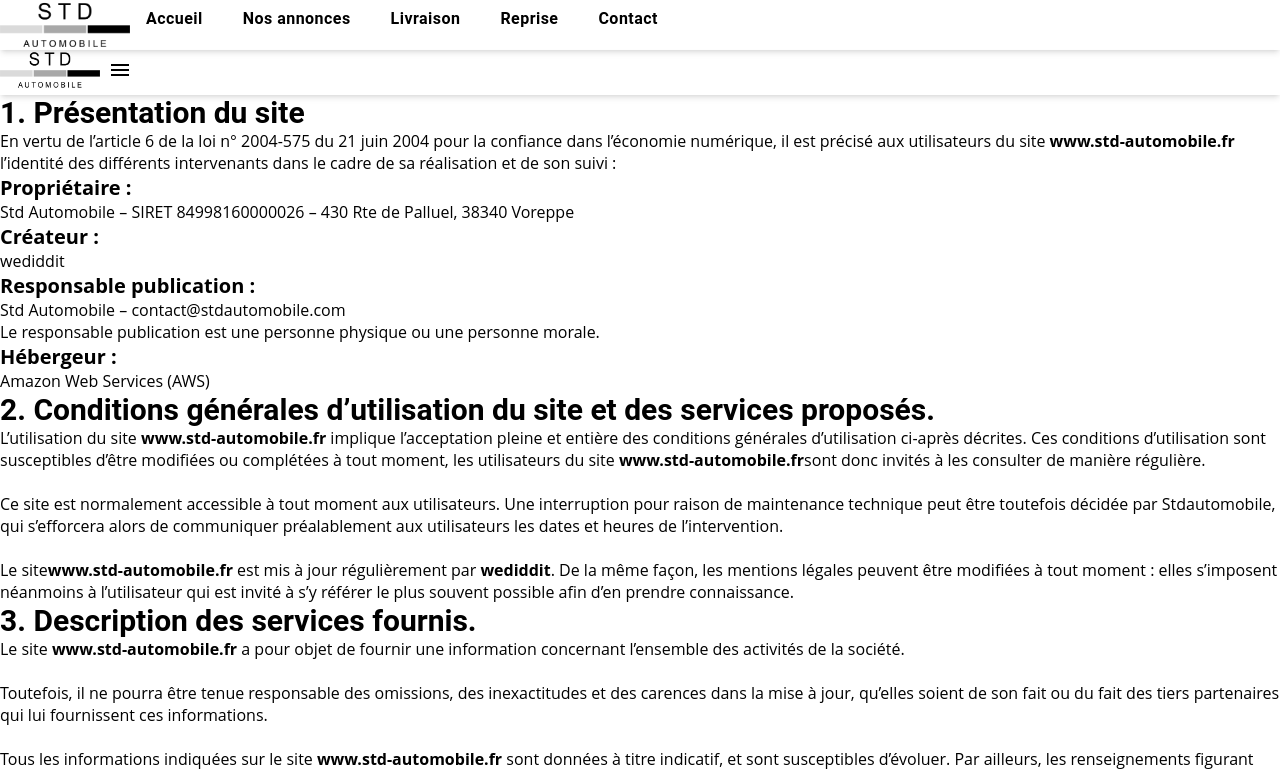
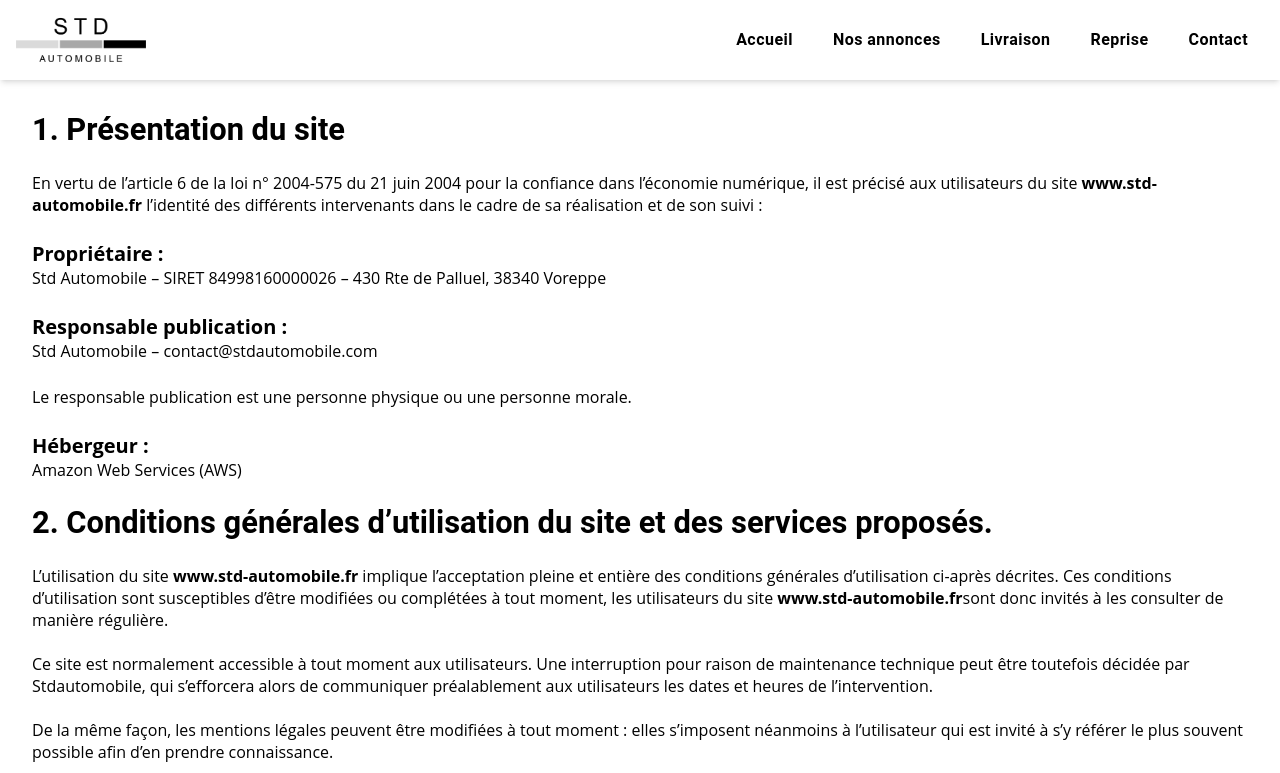
Before and after one commit to wediddit/std-automobile-front, a Next.js app: page /legalnotice in a window 1280 px wide. Shown: the top 773 px of the page. Built offline with nearby package versions, Linux system fonts and the light colour scheme.

Commit message:
erreur css

```diff
--- a/package.json
+++ b/package.json
@@ -11,9 +11,9 @@
   "dependencies": {
     "@emotion/react": "^11.14.0",
     "@emotion/styled": "^11.14.1",
-    "@mui/icons-material": "^9.0.0",
-    "@mui/material": "^9.0.0",
-    "@mui/styled-engine-sc": "^5.11.11",
+    "@mui/icons-material": "^5.18.0",
+    "@mui/material": "^5.18.0",
+    "@mui/styled-engine-sc": "^5.14.12",
     "@sendgrid/mail": "^8.1.6",
     "axios": "^1.15.1",
     "eslint": "8.35.0",
--- a/pages/api/contact.js
+++ b/pages/api/contact.js
@@ -11,7 +11,7 @@ export default function handler(req, res) {
   // Création du message
   const sendGridMail = {
     to: "contact@stdautomobile.com",
-    from: "wediddit.contact@gmail.com",
+    from: "contact@stdautomobile.com",
     templateId: "d-3de4eebe210140cbb6252aa19e2dafdf",
     dynamic_template_data: {
       name: name,
--- a/pages/legalnotice.js
+++ b/pages/legalnotice.js
@@ -36,18 +36,6 @@ function Legalnotice() {
             Std Automobile – SIRET 84998160000026 – 430 Rte de Palluel, 38340
             Voreppe
           </Box>
-        </Stack>
-
-        <Stack direction={"column"}>
-          <Box
-            sx={{
-              fontWeight: 700,
-              fontSize: { sm: "20px", xs: "18px" },
-            }}
-          >
-            Créateur :
-          </Box>
-          <Box>wediddit</Box>
         </Stack>
 
         <Stack direction={"column"}>
@@ -98,9 +86,7 @@ function Legalnotice() {
           préalablement aux utilisateurs les dates et heures de l’intervention.
           <br />
           <br />
-          Le site
-          <b>www.std-automobile.fr</b> est mis à jour régulièrement par{" "}
-          <b>wediddit</b>. De la même façon, les mentions légales peuvent être
+          De la même façon, les mentions légales peuvent être
           modifiées à tout moment : elles s’imposent néanmoins à l’utilisateur
           qui est invité à s’y référer le plus souvent possible afin d’en
           prendre connaissance.
```
Also changed, not shown: pages/privacypolicy.js (+0 -12 lines), 1 other file (tests, documents, lock files or other folders).
